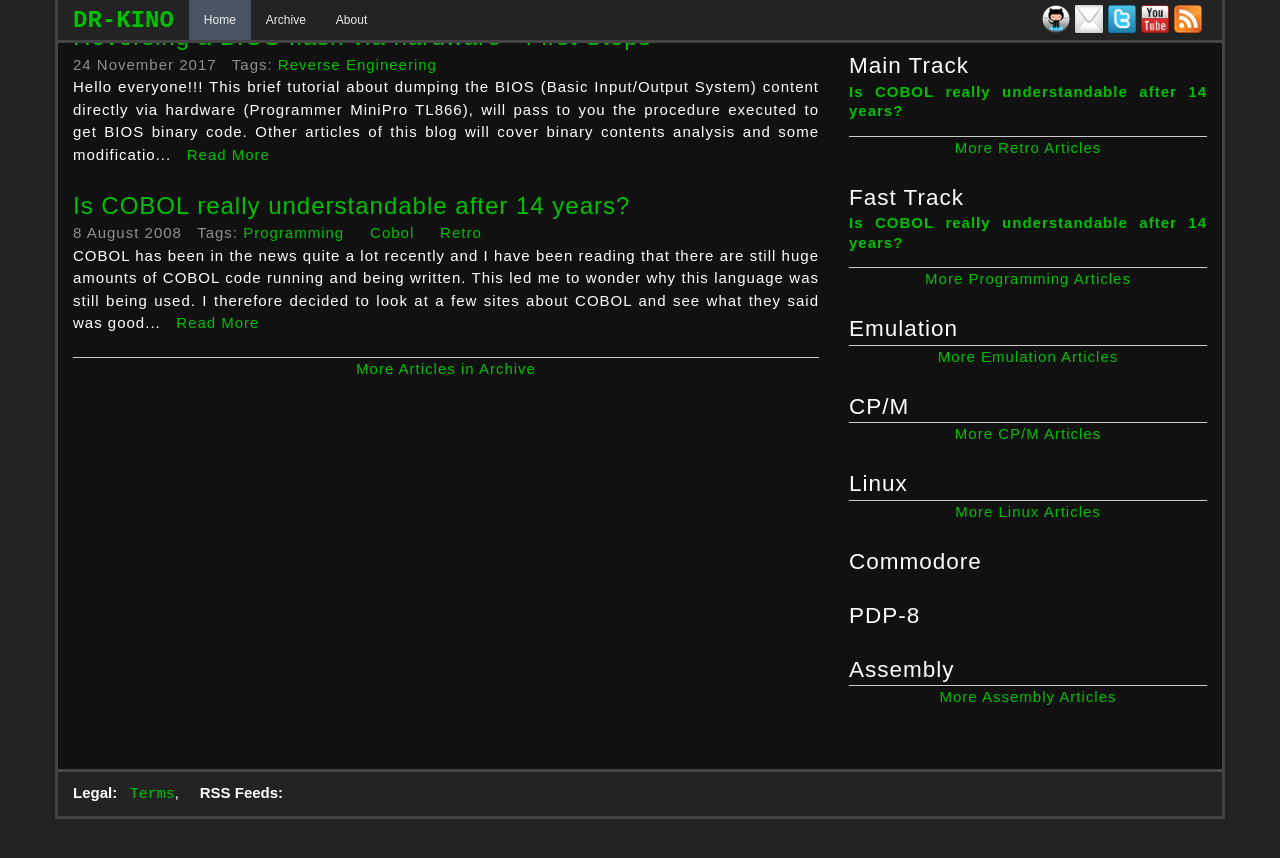
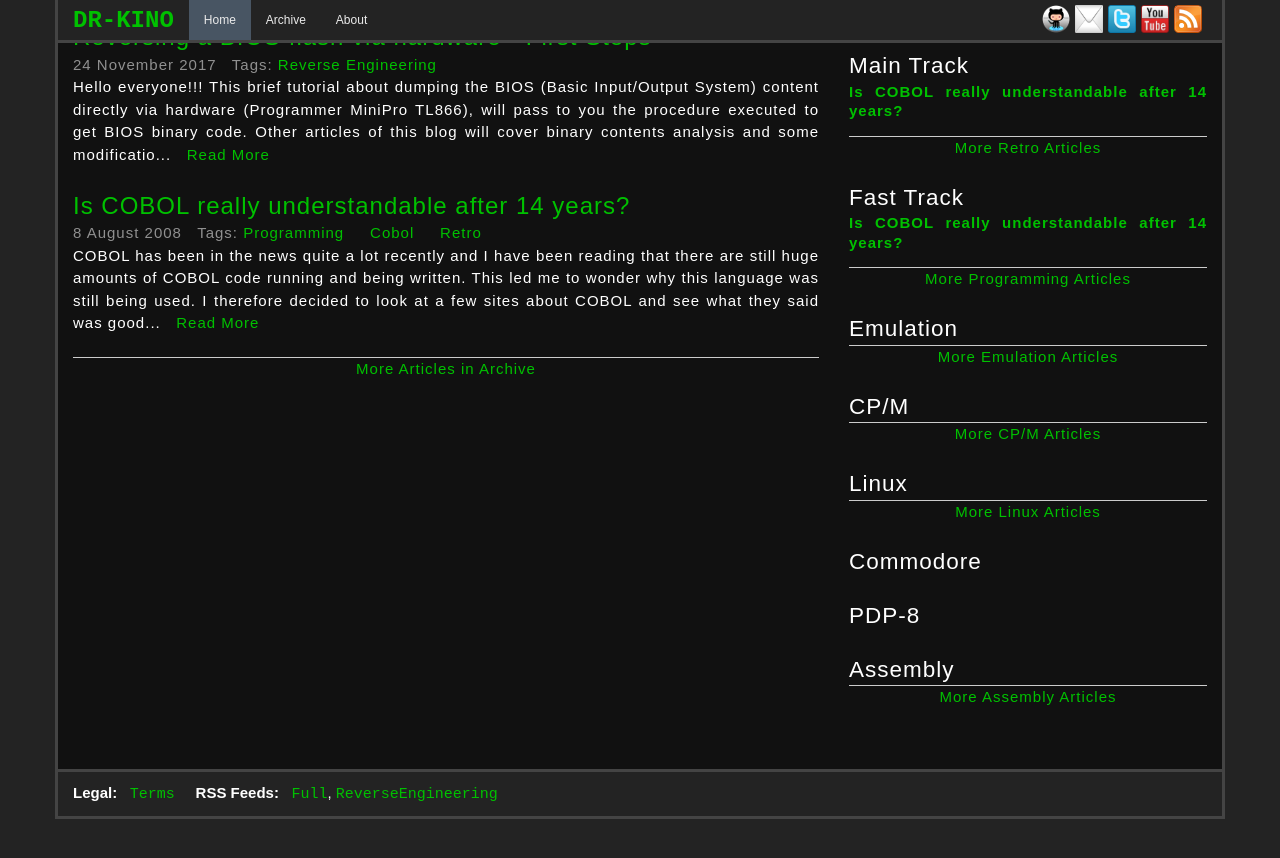
Before and after one commit to dr-kino/dr-kino.github.io, a Jekyll site: the page built from index.html, in a window 1280 px wide and 900 px high, scrolled down 40 px. Shown: the top 858 px of the window. Built offline with Jekyll 4.4.1, drawn with Linux system fonts in a browser that asks for light colours; nearby versions of some CDN libraries; comment, search, counter and statistics services are not loaded.

Commit message:
Initial commit

```diff
--- a/_includes/footer.html
+++ b/_includes/footer.html
@@ -3,10 +3,12 @@
     <div class="row">
       <div class="col-md-12">
         <strong>Legal:</strong> &nbsp;
-        <a href="/tandc/">Terms</a>,
+        <a href="/tandc/">Terms</a>
 
         &nbsp; &nbsp;
         <strong>RSS Feeds:</strong> &nbsp;
+        <a href="http://feedproxy.google.com/DoctorKino" title="Subscribe to DoctorKino's RSS Feed">Full</a>,
+        <a href="http://feedproxy.google.com/DoctorKinoReverse" title="Subscribe to DoctorKino's RSS Feed">ReverseEngineering</a>
       </div>
     </div>
   </div>
```
